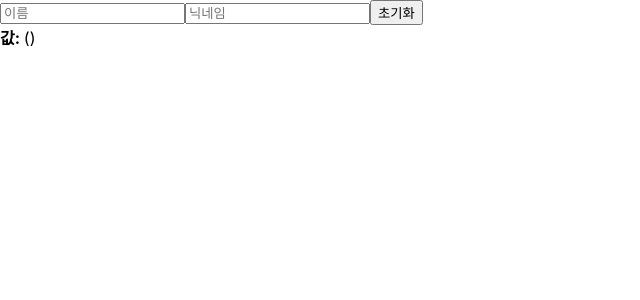
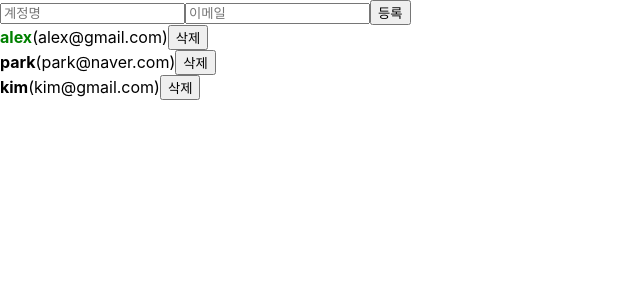
Before and after one commit to dnjscksdn98/React-basic, a React (Create React App) app: page / in a window 1280 px wide. Shown: the top 300 px of the page, without its empty margins (0-640 px from the left). Built offline with nearby package versions, Linux system fonts and the light colour scheme.

Commit message:
Controling array's

```diff
--- a/src/App.js
+++ b/src/App.js
@@ -1,10 +1,84 @@
-import React from 'react';
-import InputSample from "./InputSample"
+import React, { useState, useRef } from 'react';
+import UserList from './UserList';
+import CreateUser from './CreateUser'
 
 
 function App() {
+  const [users, setUsers] = useState([
+    {
+      id: 1,
+      username: "alex",
+      email: "alex@gmail.com",
+      active: true,
+    },
+    {
+      id: 2,
+      username: "park",
+      email: "park@naver.com",
+      active: false,
+    },
+    {
+      id: 3,
+      username: "kim",
+      email: "kim@gmail.com",
+      active: false,
+    }
+  ]);
+
+  const [inputs, setInputs] = useState({
+    username: '',
+    email: '',
+  });
+  const { username, email } = inputs;
+
+  const onChange = (e) => {
+    const { name, value } = e.target;
+    setInputs({
+      ...inputs,
+      [name]: value,
+    });
+  };
+
+  const nextId = useRef(4);  // 초기값을 4로 지정
+  const onCreate = () => {
+    const user = {
+      id: nextId.current,
+      username,
+      email,
+    };
+    // setUsers(users.concat(user));
+    setUsers([...users, user])
+
+    setInputs({
+      username: '',
+      email: '',
+    });
+
+    nextId.current += 1;
+  };
+
+  const onRemove = (id) => {
+    setUsers(users.filter(user => user.id !== id));
+  };
+
+  const onToggle = (id) => {
+    setUsers(users.map(
+      user => user.id === id
+        ? { ...user, active: !user.active }
+        : user
+    ));
+  };
+
   return (
-    <InputSample />
+    <>
+      <CreateUser
+        username={username}
+        email={email}
+        onChange={onChange}
+        onCreate={onCreate}
+      />
+      <UserList users={users} onRemove={onRemove} onToggle={onToggle} />
+    </>
   );
 }
 
--- /dev/null
+++ b/src/CreateUser.js
@@ -0,0 +1,23 @@
+import React from 'react';
+
+
+function CreateUser({ username, email, onChange, onCreate }) {
+    return (
+        <div>
+            <input
+                name='username'
+                placeholder='계정명'
+                onChange={onChange}
+                value={username} />
+            <input
+                name='email'
+                placeholder='이메일'
+                onChange={onChange}
+                value={email}
+            />
+            <button onClick={onCreate}>등록</button>
+        </div>
+    );
+}
+
+export default CreateUser;
--- /dev/null
+++ b/src/UserList.js
@@ -0,0 +1,45 @@
+import React from "react";
+
+
+// 컴포넌트를 하나 더 생성
+function User({ user, onRemove, onToggle }) {
+    const { username, email, id, active } = user;
+
+    return (
+        <div>
+            <b
+                style={{
+                    color: active ? 'green' : 'black',
+                    cursor: 'pointer'
+                }}
+                onClick={() => onToggle(id)}  // don't call a function, make a function
+            >
+                {username}
+            </b>
+            <span>({email})</span>
+            <button onClick={() => onRemove(id)}>삭제</button>  {/* 함수를 호출하는 것을 넣으면 안되고 함수 자체를 넣어야함 */}
+        </div>
+    );
+}
+
+function UserList({ users, onRemove, onToggle }) {
+    return (
+        <div>
+            {
+                users.map(
+                    // 키를 지정해놔야 효율적으로 렌더링을 할 수 있다
+                    user => (
+                        <User
+                            user={user}
+                            key={user.id}
+                            onRemove={onRemove}
+                            onToggle={onToggle}
+                        />
+                    )  // 각자의 고유한 키가 필요하므로 key 값을 id 로 지정
+                )
+            }
+        </div>
+    );
+}
+
+export default UserList;
```
